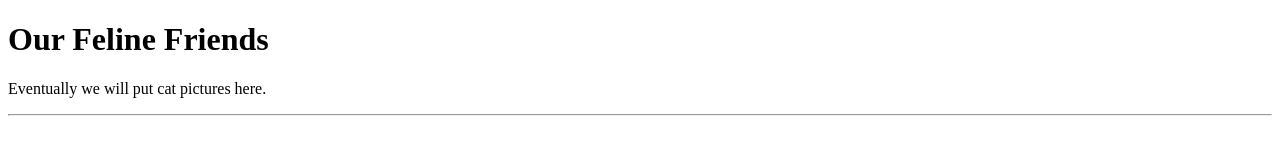
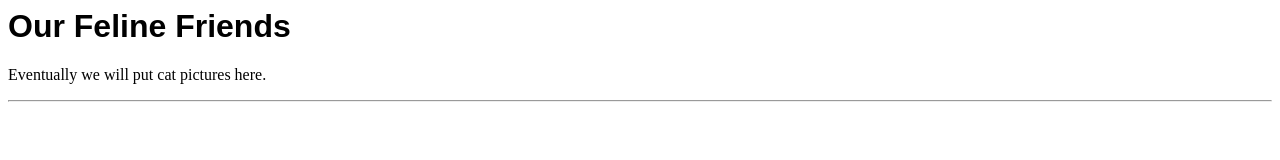
Before and after one commit to gulydesousa/cats, a plain HTML site: page index.html in a window 1280 px wide. Drawn offline with Linux system fonts and the light colour scheme.

Commit message:
Add a simple stylesheet

```diff
--- /dev/null
+++ b/css/site.css
@@ -0,0 +1,2 @@
+h1, h2, h3, h4, h5, h6 { font-family: sans-serif; }
+body { font-family: serif; }
--- a/index.html
+++ b/index.html
@@ -1,7 +1,10 @@
+<link rel="stylesheet" href="CSS/site.css">
+
 <!DOCTYPE html>
 <html lang="en">
   <head>
     <meta charset='UTF-8'>
+    <meta name='viewport' content='width=device-width, initial-scale=1.0'>
     <title>Our Feline Friends</title>
   </head>
   <body>
```
Also changed, not shown: 1 other file.
